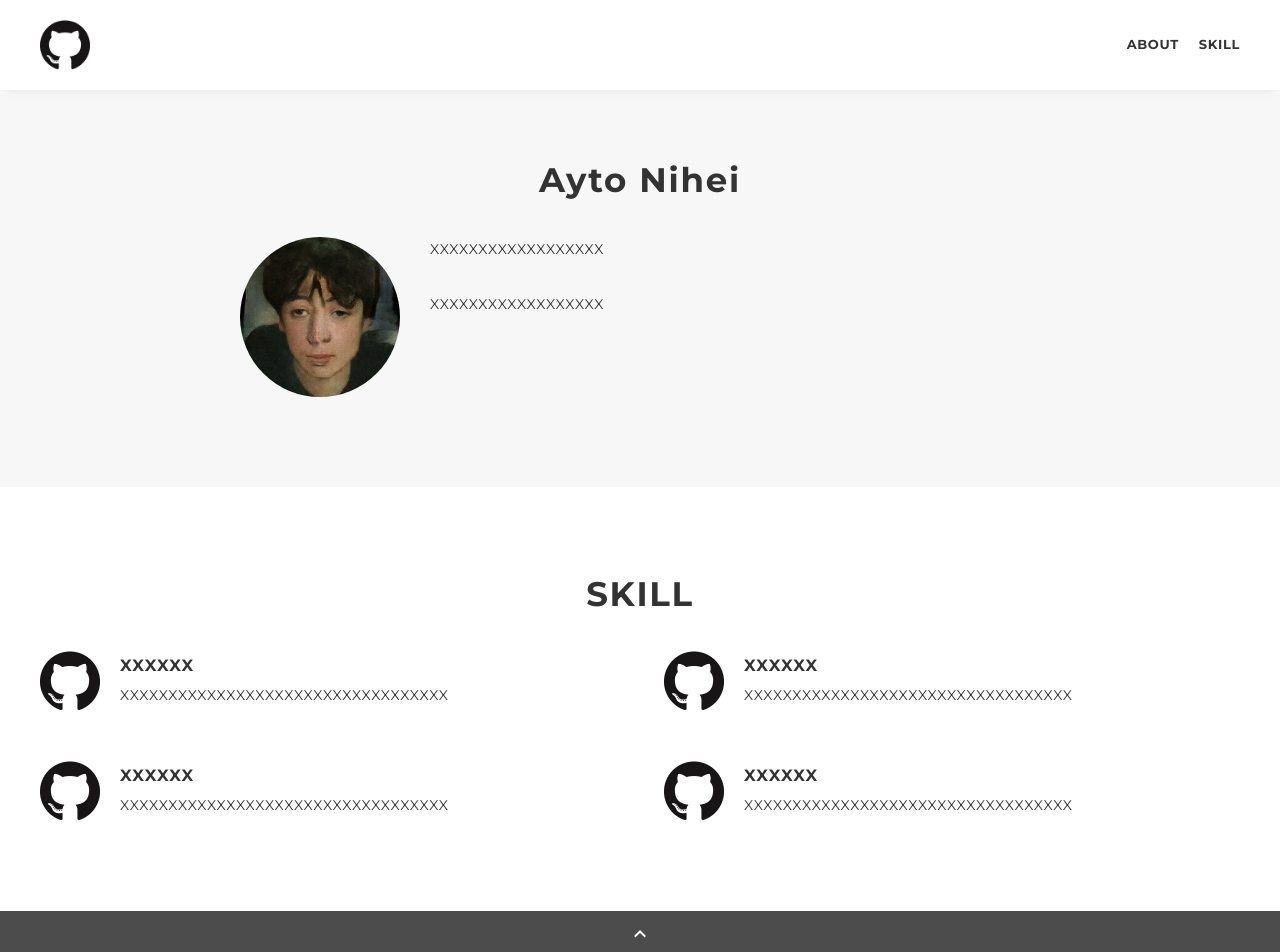
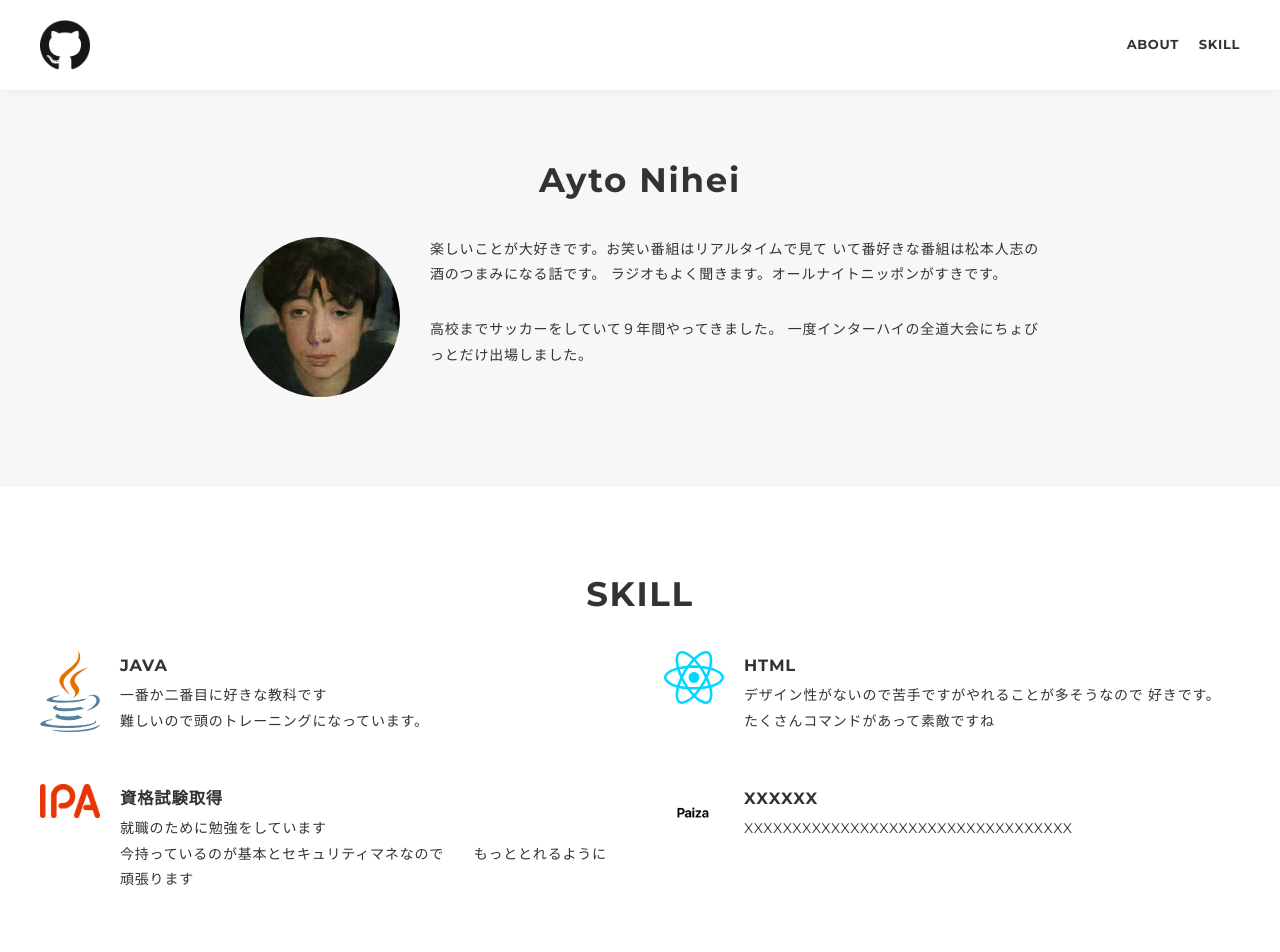
Before and after one commit to ayato1196/portfolio, a plain HTML site: page docs/index.html in a window 1280 px wide. Shown: the top 952 px of the page. Drawn offline with nearby package versions, Linux system fonts and the light colour scheme.

Commit message:
進化したHTML

```diff
--- a/docs/index.html
+++ b/docs/index.html
@@ -50,8 +50,9 @@
 							<img src="img/profile.png" alt="自画像" />
 						</p>
 						<div class="profile-body">
-							<p>XXXXXXXXXXXXXXXXXX</p>
-							<p>XXXXXXXXXXXXXXXXXX</p>
+							<p>楽しいことが大好きです。お笑い番組はリアルタイムで見て いて番好きな番組は松本人志の酒のつまみになる話です。
+								ラジオもよく聞きます。オールナイトニッポンがすきです。</p>
+							<p>高校までサッカーをしていて９年間やってきました。 一度インターハイの全道大会にちょびっとだけ出場しました。</p>
 						</div>
 					</div>
 				</div>
@@ -63,34 +64,37 @@
 					<div class="skill-list">
 						<div class="skill-item">
 							<p class="skill-img">
-								<img src="img/github.png" alt="logo" />
+								<img src="img/java.svg" alt="logo" />
 							</p>
 							<div class="skill-body">
-								<h3 class="skill-name">XXXXXX</h3>
-								<p class="skill-text">XXXXXXXXXXXXXXXXXXXXXXXXXXXXXXXXXX</p>
+								<h3 class="skill-name">JAVA</h3>
+								<p class="skill-text">一番か二番目に好きな教科です<br>
+								難しいので頭のトレーニングになっています。</p>
 							</div>
 						</div>
 						<div class="skill-item">
 							<p class="skill-img">
-								<img src="img/github.png" alt="logo" />
+								<img src="img/react.svg" alt="logo" />
 							</p>
 							<div class="skill-body">
-								<h3 class="skill-name">XXXXXX</h3>
-								<p class="skill-text">XXXXXXXXXXXXXXXXXXXXXXXXXXXXXXXXXX</p>
+								<h3 class="skill-name">HTML</h3>
+								<p class="skill-text">デザイン性がないので苦手ですがやれることが多そうなので
+								好きです。<br>たくさんコマンドがあって素敵ですね</p>
 							</div>
 						</div>
 						<div class="skill-item">
 							<p class="skill-img">
-								<img src="img/github.png" alt="logo" />
+								<img src="img/ipa.png" alt="logo" />
 							</p>
 							<div class="skill-body">
-								<h3 class="skill-name">XXXXXX</h3>
-								<p class="skill-text">XXXXXXXXXXXXXXXXXXXXXXXXXXXXXXXXXX</p>
+								<h3 class="skill-name">資格試験取得</h3>
+								<p class="skill-text">就職のために勉強をしています<br>
+								今持っているのが基本とセキュリティマネなので　　もっととれるように頑張ります</p>
 							</div>
 						</div>
 						<div class="skill-item">
 							<p class="skill-img">
-								<img src="img/github.png" alt="logo" />
+								<img src="img/IOS.png" alt="logo" />
 							</p>
 							<div class="skill-body">
 								<h3 class="skill-name">XXXXXX</h3>
```
Also changed, not shown: docs/img/iOS.png (added), docs/img/ipa.png (added), docs/img/java.svg (added), docs/img/react.svg (added).
